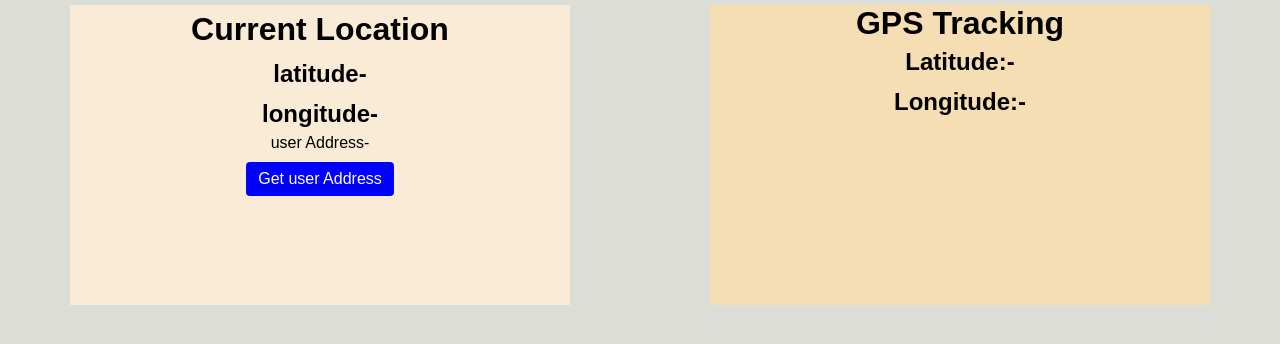
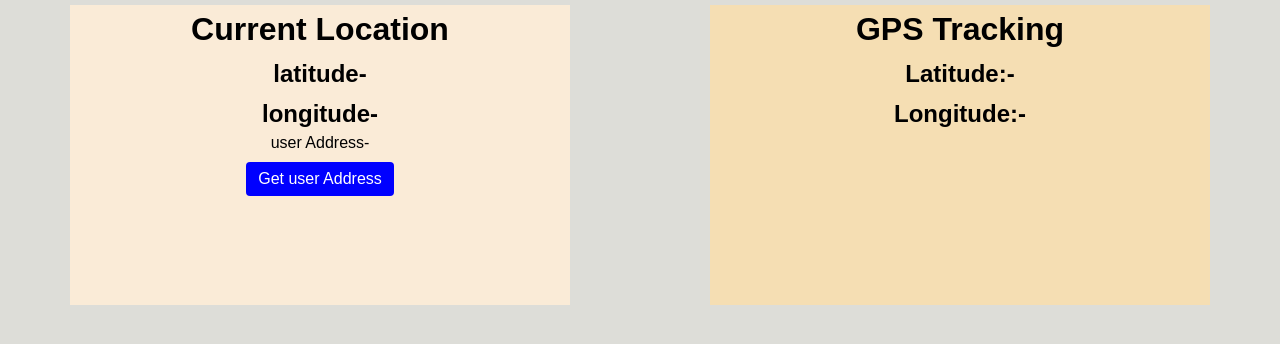
Before and after one commit to wankhedesagar/getCurrent_location, a React (Create React App) app: page / in a window 1280 px wide. Shown: the top 344 px of the page. Built offline with nearby package versions, Linux system fonts and the light colour scheme; no server answers.

Commit message:
added css of inside gpsTracker h1 and h2

```diff
--- a/src/App.css
+++ b/src/App.css
@@ -45,3 +45,8 @@ h2 {
   margin-top: 5px;
   text-align: center;
 }
+
+.gpsTracker h1,
+h2 {
+  padding: 6px;
+}
```
